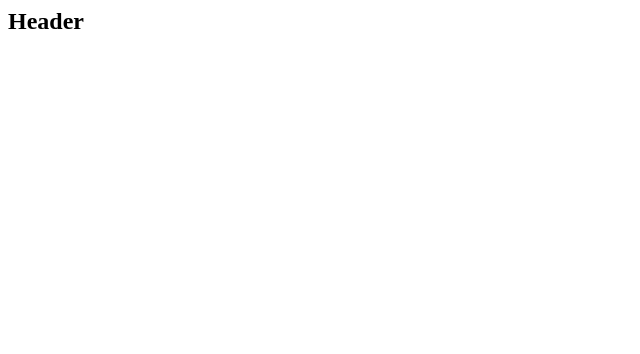
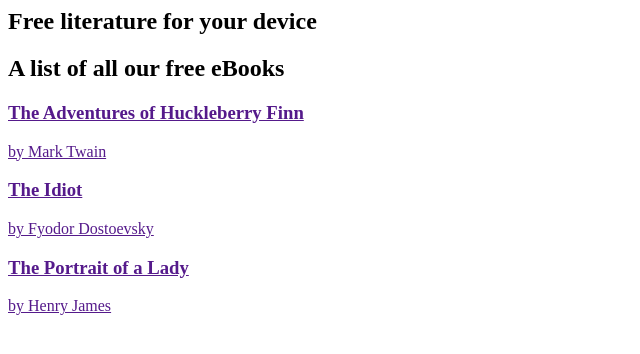
Before and after one commit to alex-anie/bookonline, a PHP site: page /home.php in a window 1280 px wide. Before the commit the part shown is almost empty. Shown: the top 354 px of the page, without its empty margins (0-640 px from the left). Run offline with PHP 8.4, Linux system fonts and the light colour scheme.

Commit message:
home page desing completed

```diff
--- /dev/null
+++ b/Core/Database.php
@@ -0,0 +1 @@
+<?php
--- /dev/null
+++ b/postcss.config.mjs
@@ -0,0 +1,5 @@
+export default {
+  plugins: {
+    "@tailwindcss/postcss": {},
+  }
+}
--- /dev/null
+++ b/public/css/style.css
@@ -0,0 +1 @@
+@import "tailwindcss";
--- a/public/index.php
+++ b/public/index.php
@@ -4,11 +4,12 @@
     <meta charset="UTF-8">
     <meta name="viewport" content="width=device-width, initial-scale=1.0">
     <title>Bookonline - get best online books</title>
+     <link href="/dist/styles.css" rel="stylesheet">
     <script src="https://cdn.jsdelivr.net/npm/@tailwindcss/browser@4"></script>
 </head>
-<body>
+<body class="">
     <?php require("../views/layout/navbar.php") ?>
+    <?php require("../views/home.php") ?>
     <?php require("../views/layout/footer.php") ?>
-    <?php require("../views/home.php") ?>
 </body>
 </html>
--- a/views/home.php
+++ b/views/home.php
@@ -1,5 +1,31 @@
-<header>
-    <section>
-        <h1>Header</h1>
+<header class="h-120 w-[90%] my-[1em] mx-auto rounded-2xl bg-[url(/assets/images/bookselfs.png)] bg-no-repeat bg-cover bg-center flex justify-center items-center relative before:absolute before:content-[''] before:bg-black/80 before:w-full before:h-full z-[1] before:rounded-[inherit]">
+    <section class="relative z-[2]">
+        <h1 class="font-light font-serif text-[5em] text-white ">Free literature for your device</h1>
     </section>
 </header>
+
+<main class="w-[90%] my-[2em] mx-auto">
+    <h2 class="font-serif relative text-3xl">A list of all our
+        <span class="relative before:absolute before:content-[''] before:h-full before:-inset-1 before:bg-blue-800 before:-skew-y-8 before:block before:z-[-1] before:text-white">
+            <span class="text-white font-black"> free </span>
+    </span> eBooks</h2>
+
+    <article>
+        <section class="grid grid-cols-3 gap-4 my-[1em]">
+            <a href="" class="group hover:bg-slate-100 py-2 px-4 rounded-[0.5rem]">
+                <h1 class="text-[1.3rem] font-serif group-hover:text-blue-800 group-hover:underline">The Adventures of Huckleberry Finn</h1>
+                <p class="text-slate-700">by Mark Twain</p>
+            </a>
+
+            <a href="" class="group hover:bg-slate-100 py-2 px-4 rounded-[0.5rem]">
+                <h1 class="text-[1.3rem] font-serif group-hover:text-blue-800 group-hover:underline">The Idiot</h1>
+                <p>by Fyodor Dostoevsky</p>
+            </a>
+
+            <a href="" class="group hover:bg-slate-100 py-2 px-4 rounded-[0.5rem]">
+                <h1 class="text-[1.3rem] font-serif group-hover:text-blue-800 group-hover:underline">The Portrait of a Lady</h1>
+                <p>by Henry James</p>
+            </a>
+        </section>
+    </article>
+</main>
```
Also changed, not shown: package.json (added, +26 -0 lines), package-lock.json (added), 1 other file.
